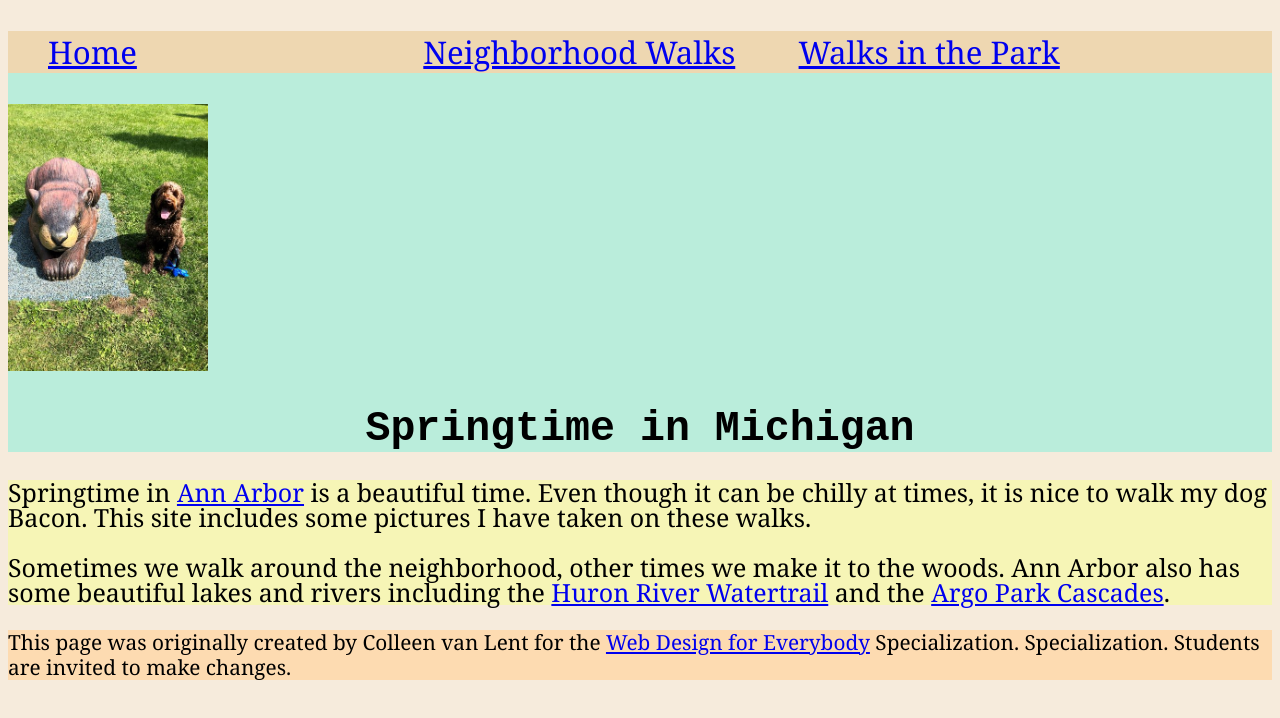
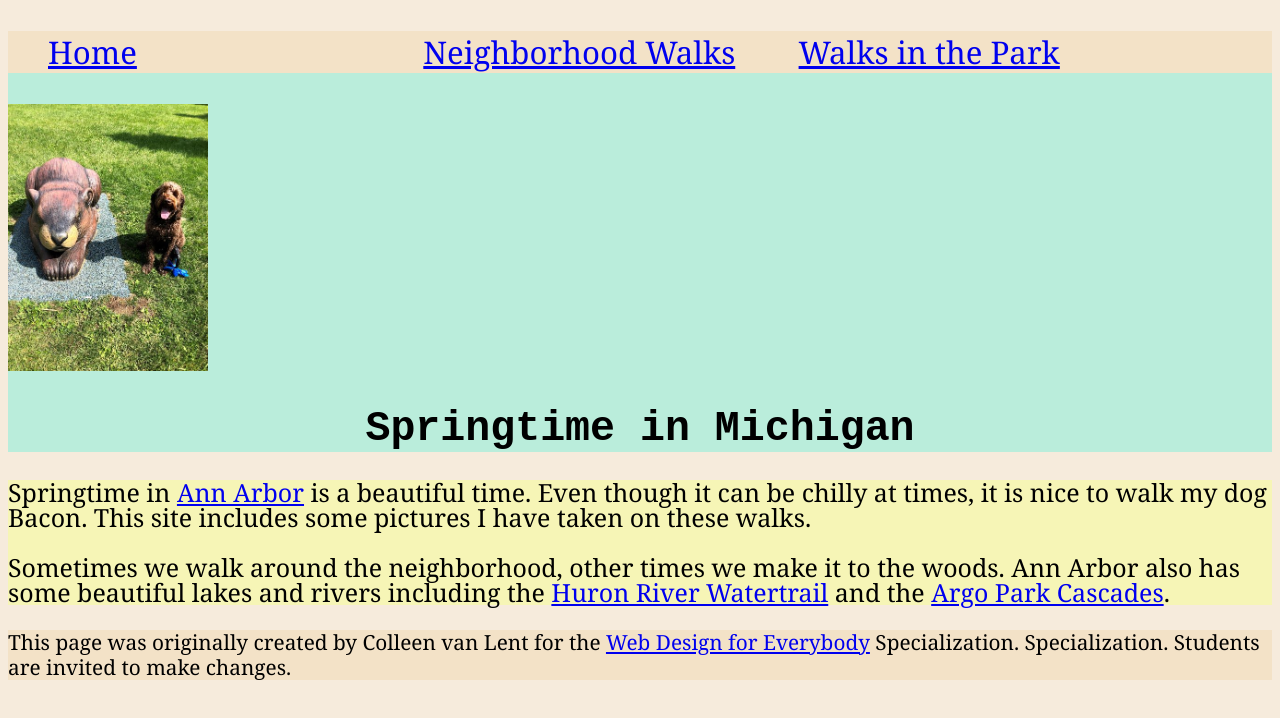
Before and after one commit to aagah20/webcoursera, a plain HTML site: page cssproject/index.html in a window 1280 px wide. Drawn offline with Linux system fonts and the light colour scheme.

Commit message:
Update style.css

```diff
--- a/cssproject/css/style.css
+++ b/cssproject/css/style.css
@@ -8,7 +8,7 @@ header{
     background-color: rgb(186, 237, 219);
 }
 nav{
-    background-color: rgb(238, 215, 177);
+    background-color: rgb(243, 226, 199);
     font-size: 150%;
 }
 main{
@@ -16,7 +16,7 @@ main{
     font-size: 120%;
 }
 footer{
-    background-color: rgb(253, 219, 177);
+    background-color: rgb(243, 226, 199)
 
 }
 li{
```
